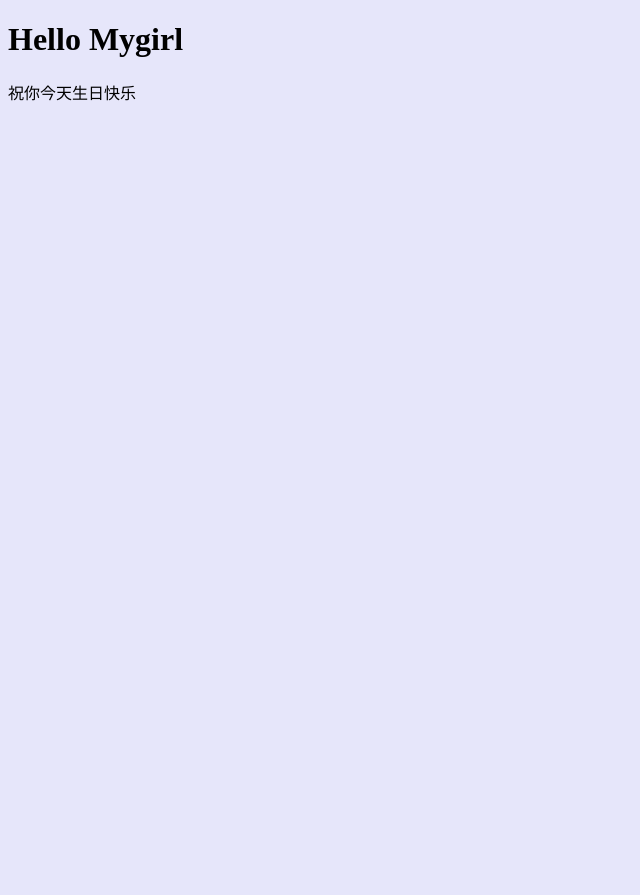
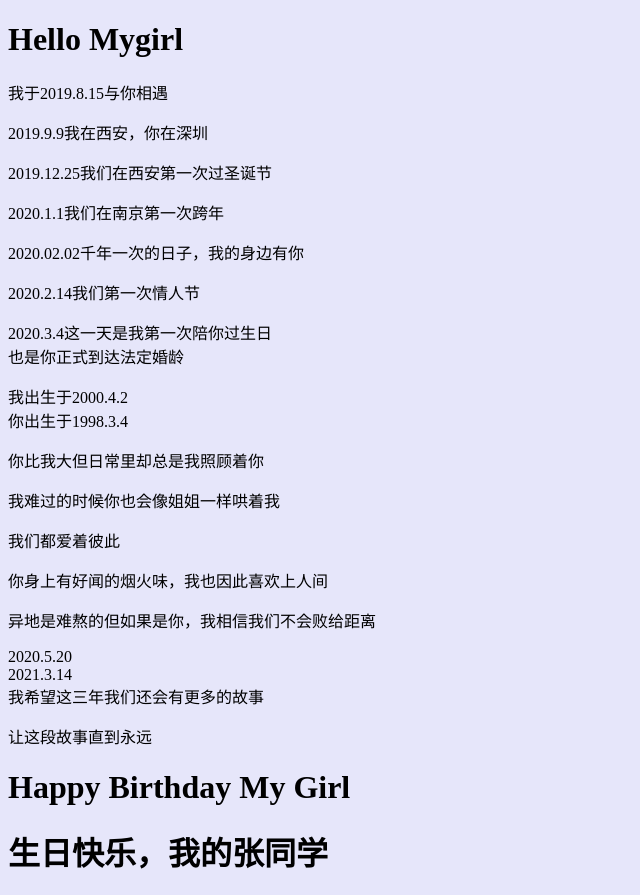
Before and after one commit to 7Ming/7ming.github.io, a plain HTML site: page index.html in a window 1280 px wide. Shown: the whole page, without its empty margins (0-640 px from the left). Before the commit the page ends 800 px from the top, so only its background shows below. Drawn offline with Linux system fonts and the light colour scheme.

Commit message:
Add files via upload

```diff
--- a/index.html
+++ b/index.html
@@ -13,7 +13,32 @@
 </head>
 <body>
     <h1>Hello Mygirl</h1>
-    <p>祝你今天生日快乐</p>
+    <p>我于2019.8.15与你相遇</p>
+    <p>2019.9.9我在西安，你在深圳</p>
+    <p>2019.12.25我们在西安第一次过圣诞节</p>
+    <p>2020.1.1我们在南京第一次跨年</p>
+    <p>2020.02.02千年一次的日子，我的身边有你</p>
+    <p>2020.2.14我们第一次情人节</p>
+    <p>2020.3.4这一天是我第一次陪你过生日
+        <br>也是你正式到达法定婚龄
+    </p>
+    <p>我出生于2000.4.2
+        <br>你出生于1998.3.4
+    </p>
+    <p>你比我大但日常里却总是我照顾着你</p>
+    <p>我难过的时候你也会像姐姐一样哄着我</p>
 
+
+<p>我们都爱着彼此</p>
+<p>你身上有好闻的烟火味，我也因此喜欢上人间</p>
+<p>异地是难熬的但如果是你，我相信我们不会败给距离</p>
+<p>2020.5.20
+    <br>2021.3.14
+    <br>我希望这三年我们还会有更多的故事
+</p>
+<p>让这段故事直到永远</p>
+<h1>Happy Birthday My Girl
+</h1>
+<h1>生日快乐，我的张同学</h1>
 </body>
 </html>
```
